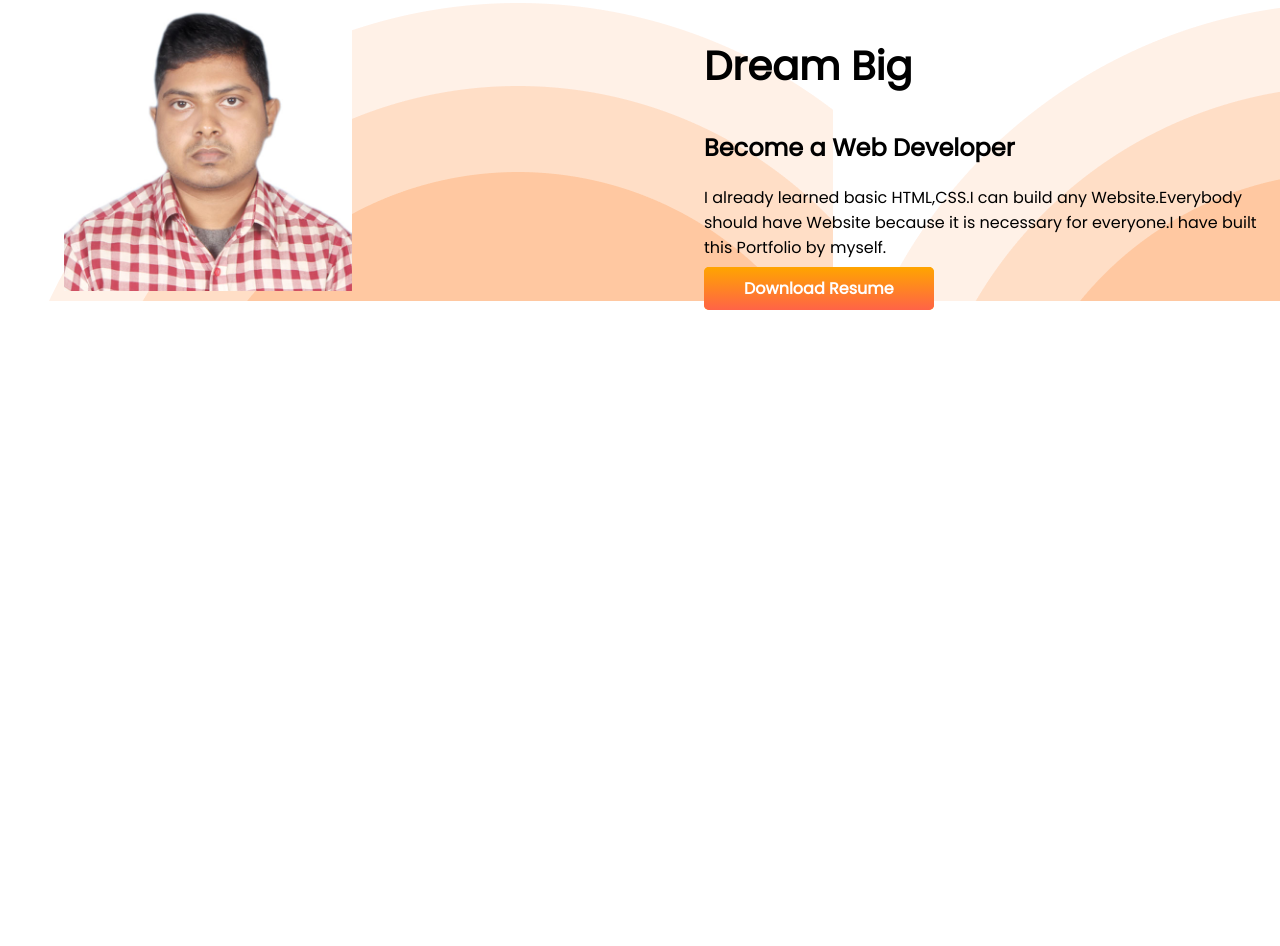
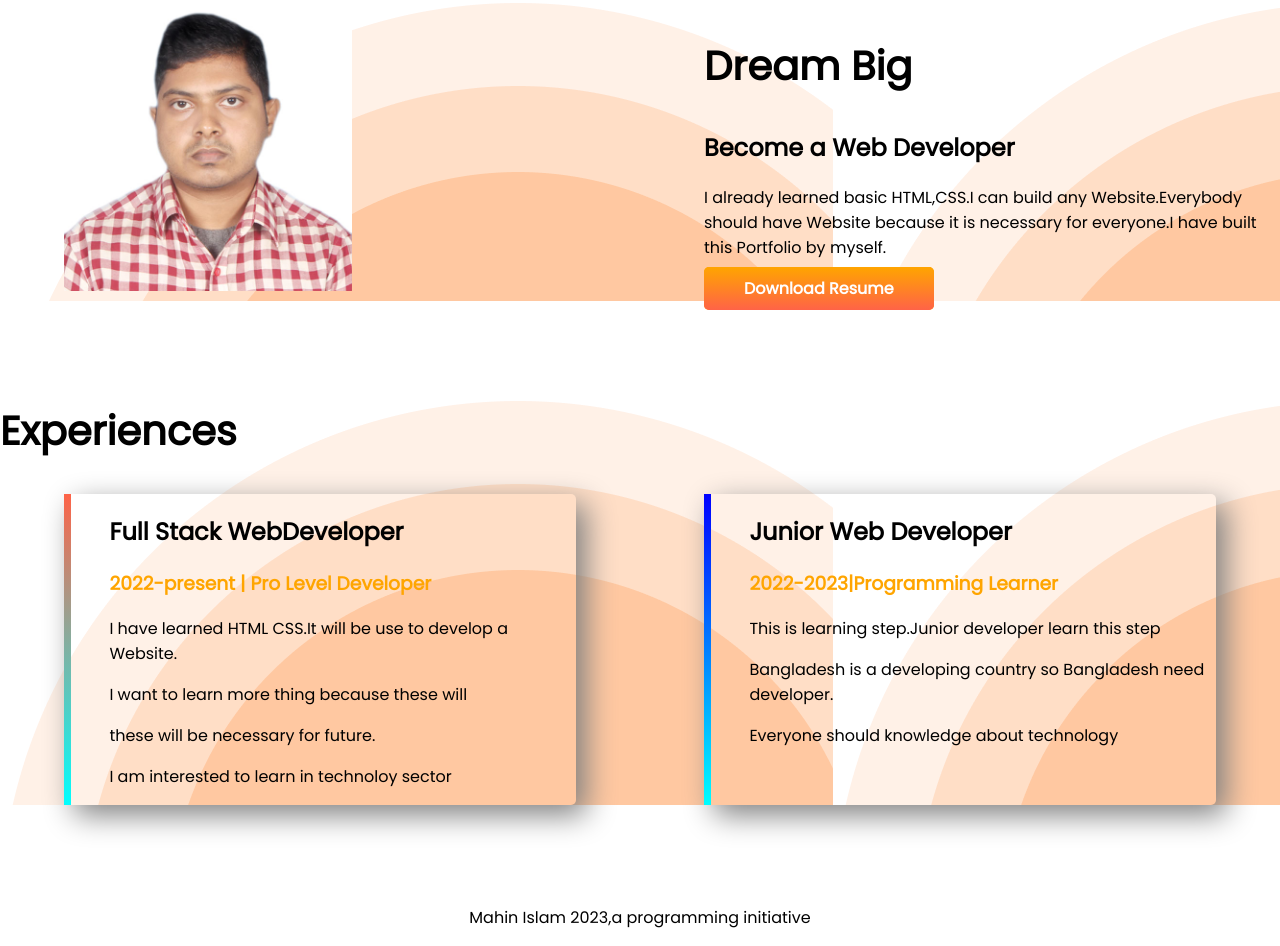
Before and after one commit to MahinIslam2/developer-portfolio, a plain HTML site: page index.html in a window 1280 px wide. Shown: the part 578-1524 px from the top of the page. Before the commit the page ends 979 px from the top, so only its background shows below. Drawn offline with Linux system fonts and the light colour scheme.

Commit message:
footer and experience added

```diff
--- a/index.html
+++ b/index.html
@@ -13,7 +13,7 @@
 </head>
 
 <body>
-    <section class="top-banner">
+    <section class="top-banner flexible-container">
         <div class="half-width">
             <h1>Welcome To</h1>
             <h1><span class="orange-color">Mahin Islam </span>World</h1>
@@ -28,7 +28,7 @@
             <img src="Mahin.jpg" alt="">
         </div>
     </section>
-    <section class="Dream-Big">
+    <section class="Dream-Big flexible-container">
         <div class="half-width">
             <img src="Samrat.jpg" alt="">
         </div>
@@ -39,9 +39,30 @@
                 necessary for everyone.I have built this Portfolio by myself.</p>
             <a class="link-button" target="_blank" href="">Download Resume</a>
         </div>
-
-
     </section>
+    <section class="Experience-Area">
+        <h1>Experiences</h1>
+        <div class="flexible-container">
+            <div id="Full-stack-experience" class="Experience-Item">
+                <h2>Full Stack WebDeveloper</h2>
+                <h3 class="orange-color">2022-present | Pro Level Developer</h3>
+                <p>I have learned HTML CSS.It will be use to develop a Website.</p>
+                <p>I want to learn more thing because these will</p>
+                <p>these will be necessary for future.</p>
+                <p>I am interested to learn in technoloy sector</p>
+            </div>
+            <div id="Web-dev-experience" class="Experience-Item">
+                <h2>Junior Web Developer</h2>
+                <h3 class="orange-color">2022-2023|Programming Learner</h3>
+                <p>This is learning step.Junior developer learn this step</p>
+                <p>Bangladesh is a developing country so Bangladesh need developer.</p>
+                <p>Everyone should knowledge about technology</p>
+            </div>
+        </div>
+    </section>
+    <footer>
+        <p>Mahin Islam 2023,a programming initiative</p>
+    </footer>
 </body>
 
 </html>
--- a/style.css
+++ b/style.css
@@ -11,7 +11,7 @@ h1 {
     color: orange;
 }
 
-section {
+.flexible-container {
     display: flex;
     margin-bottom: 100px;
 }
@@ -19,6 +19,19 @@ section {
 .half-width {
     width: 50%;
     padding-left: 5%;
+}
+
+.Experience-Item {
+    width: 40%;
+    margin-left: 5%;
+    margin-right: 5%;
+    padding-left: 3%;
+    box-shadow: 10px 10px 30px gray;
+    border-radius: 5px;
+}
+
+.Experience-Area {
+    background-image: url(images/header_bg.png);
 }
 
 .half-width img {
@@ -42,3 +55,20 @@ section {
 .Dream-Big {
     background-image: url(images/header_bg.png);
 }
+
+#Web-dev-experience {
+    border-left: 7px solid;
+    border-image: linear-gradient(blue, cyan);
+    border-image-slice: 1;
+
+}
+
+#Full-stack-experience {
+    border-left: 7px solid;
+    border-image: linear-gradient(tomato, cyan);
+    border-image-slice: 1;
+}
+
+footer p {
+    text-align: center;
+}
```
